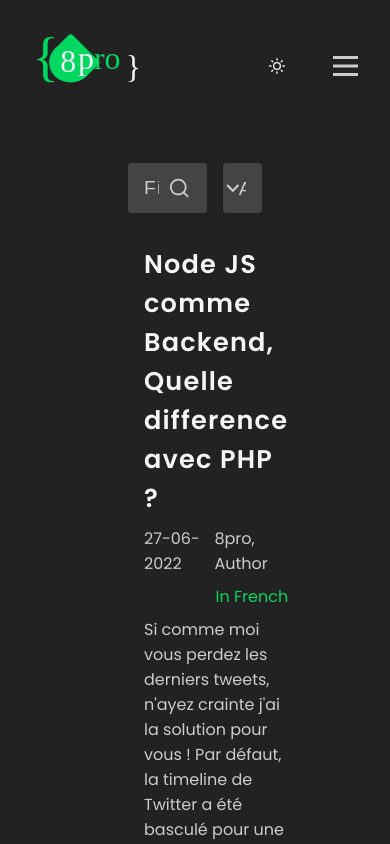
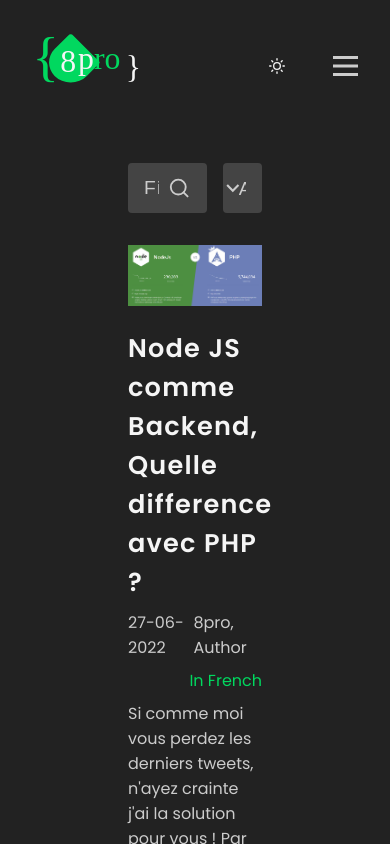
Before and after one commit to Mechack08/portfolio, a React (Create React App) app: page /blog in a window 390 px wide. Shown: the top 844 px of the page. Built offline with nearby package versions, Linux system fonts and the light colour scheme.

Commit message:
Update flex direction to column for Responsive

```diff
--- a/src/styles/components/_article-list.scss
+++ b/src/styles/components/_article-list.scss
@@ -49,3 +49,11 @@
         }
     }
 }
+
+@media screen and (max-width: 950px) {
+    .article-list {
+        .article {
+            flex-direction: column;
+        }
+    }
+}
```
